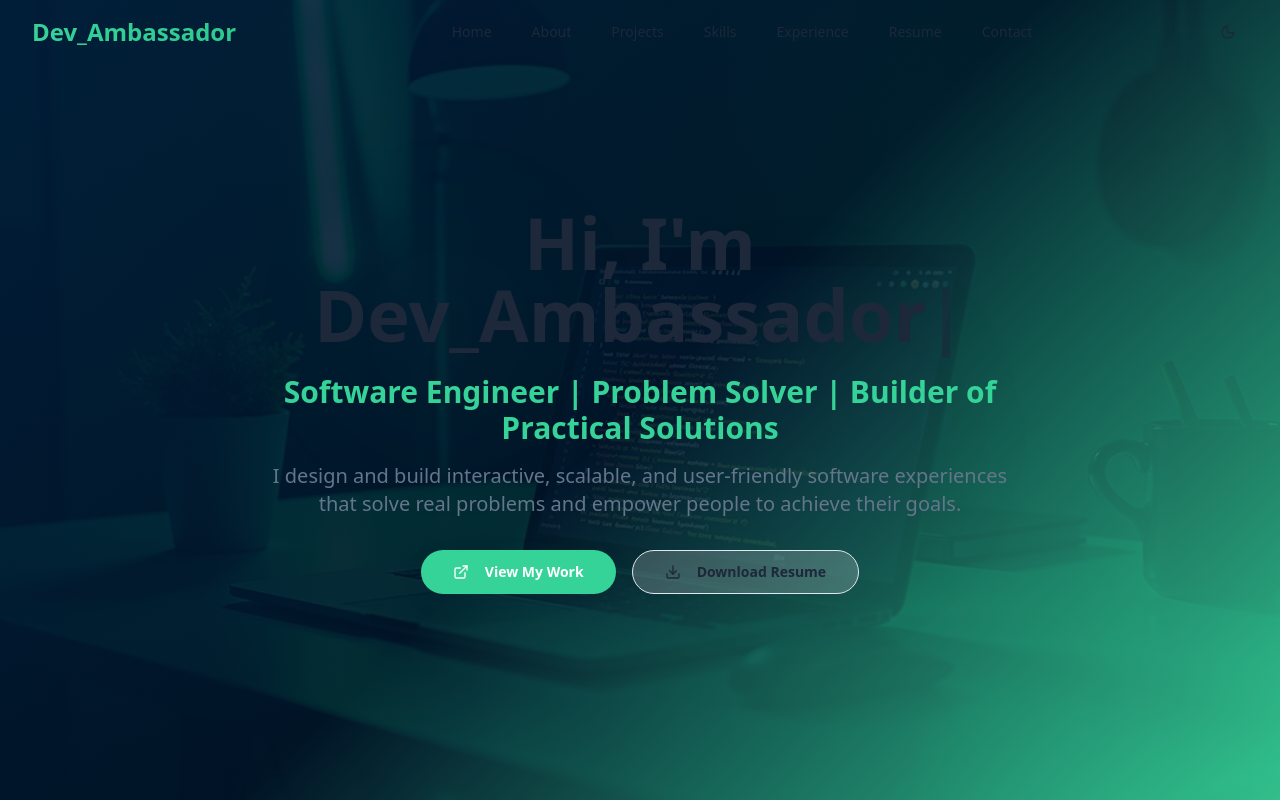
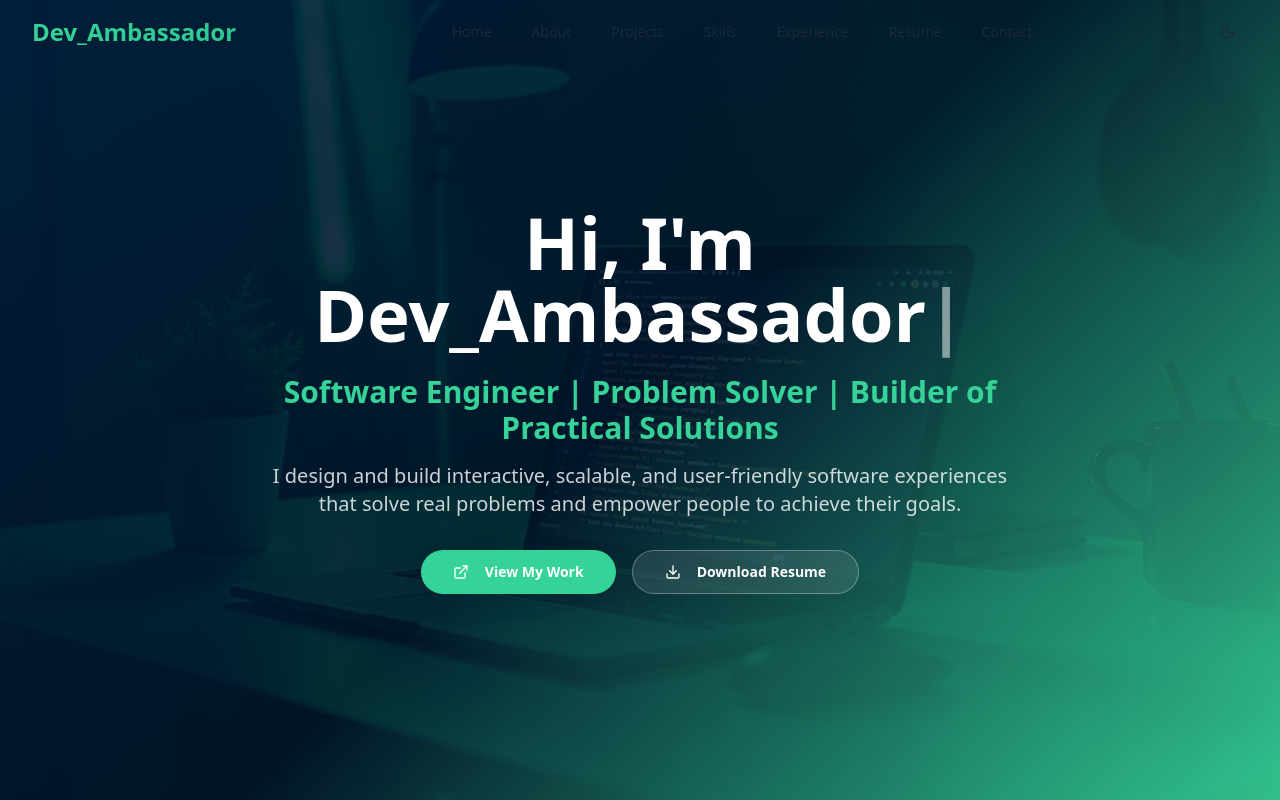
Before and after one commit to Fatokz/dev-ambassador, a React (Vite) app: page / in a window 1280 px wide. Shown: the top 800 px of the page. Built offline with nearby package versions, Linux system fonts and the light colour scheme.

Commit message:
Fix Hero text visibility
Fixes an issue where the "Hi, I'm Dev_Ambassador" text was not visible in light theme.

```diff
--- a/src/components/Hero.tsx
+++ b/src/components/Hero.tsx
@@ -50,7 +50,7 @@ const Hero = () => {
       <div className="relative z-10 text-center px-4 sm:px-6 lg:px-8 max-w-4xl mx-auto">
         {/* Typing Animation */}
         <h1 className="text-4xl sm:text-5xl md:text-6xl lg:text-7xl font-bold mb-6">
-          <span className="text-foreground">
+          <span className="text-white">
             {typedText}
             <span className="animate-pulse">|</span>
           </span>
@@ -62,7 +62,7 @@ const Hero = () => {
         </h2>
 
         {/* Subtext */}
-        <p className="text-lg md:text-xl text-muted-foreground mb-8 max-w-3xl mx-auto leading-relaxed animate-slide-up">
+        <p className="text-lg md:text-xl text-white/80 mb-8 max-w-3xl mx-auto leading-relaxed animate-slide-up">
           I design and build interactive, scalable, and user-friendly software experiences
           that solve real problems and empower people to achieve their goals.
         </p>
@@ -82,7 +82,7 @@ const Hero = () => {
             onClick={downloadResume}
             variant="outline"
             size="lg"
-            className="border-border bg-background/20 backdrop-blur-sm text-foreground hover:bg-background/30 font-semibold px-8 py-4 rounded-full hover-lift"
+            className="border-white/30 bg-white/10 backdrop-blur-sm text-white hover:bg-white/20 font-semibold px-8 py-4 rounded-full hover-lift"
           >
             <Download className="mr-2 h-5 w-5" />
             Download Resume
```
